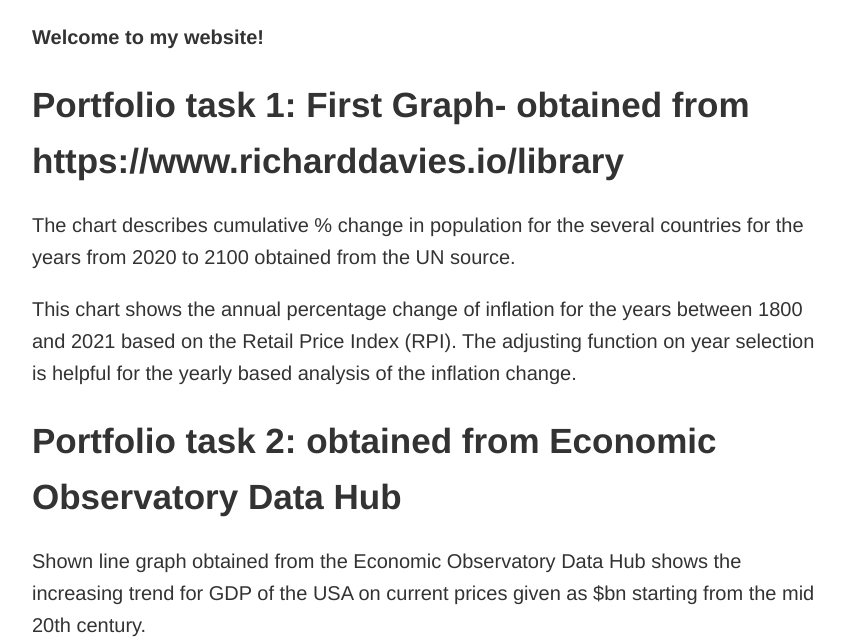
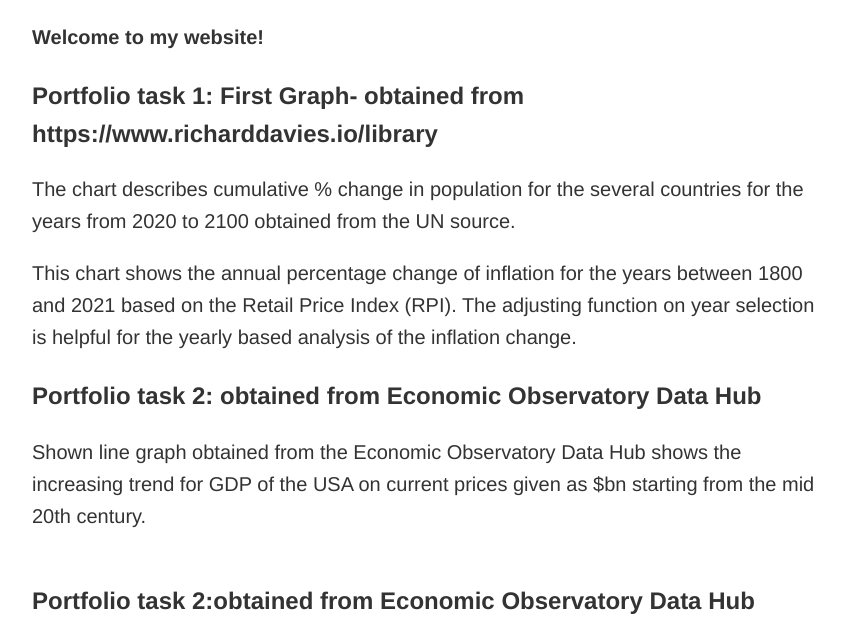
Before and after one commit to aysualiyevaa/aysualiyevaa.github.io, a plain HTML site: page index.html in a window 1280 px wide. Shown: the part 177-814 px from the top of the page, without its empty margins (208-1053 px from the left). Drawn offline with Linux system fonts and the light colour scheme; a script that the page names is missing.

Commit message:
Add files via upload

```diff
--- a/portfolio_styles.css
+++ b/portfolio_styles.css
@@ -32,7 +32,7 @@ h1, h2, h3, h4, h5, h6 {
 }
 
 h2 {
-  font-size: 1.75em;
+  font-size: 1.2em;
 }
 
 .small {
```
